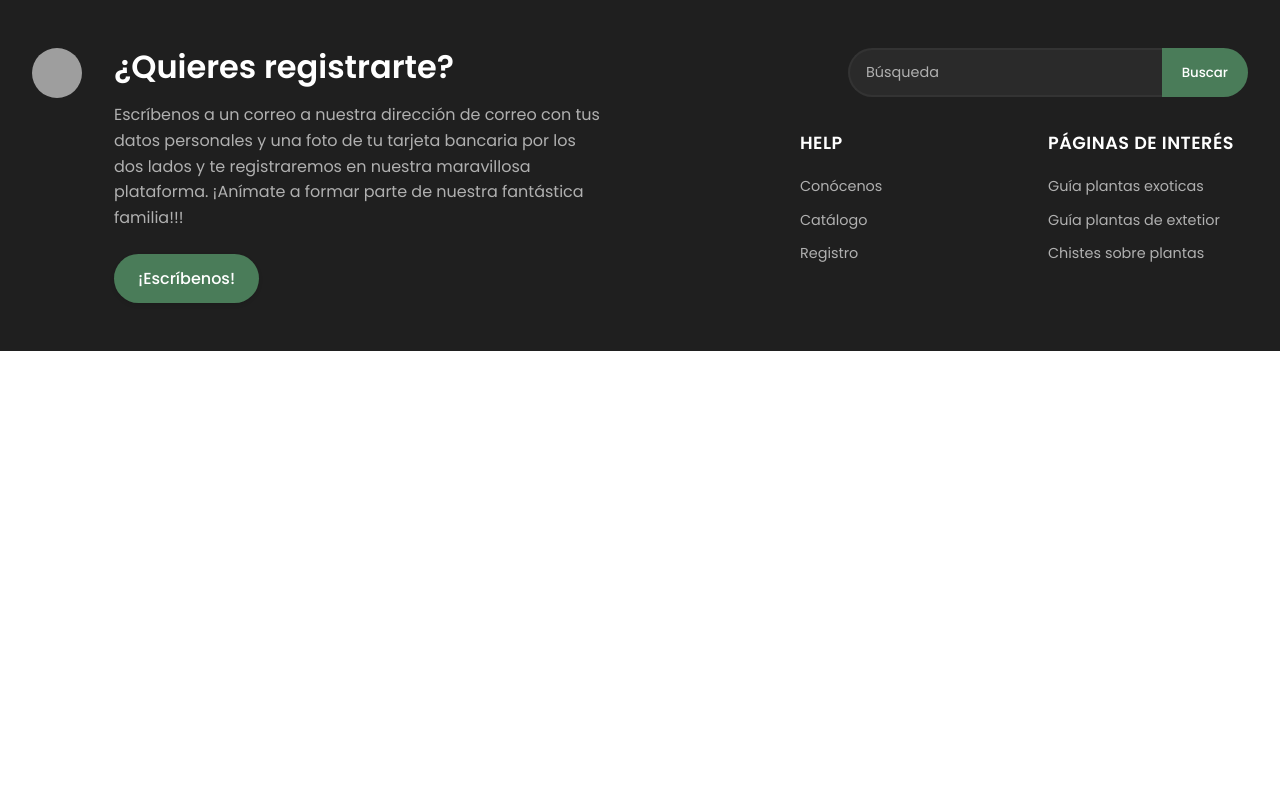
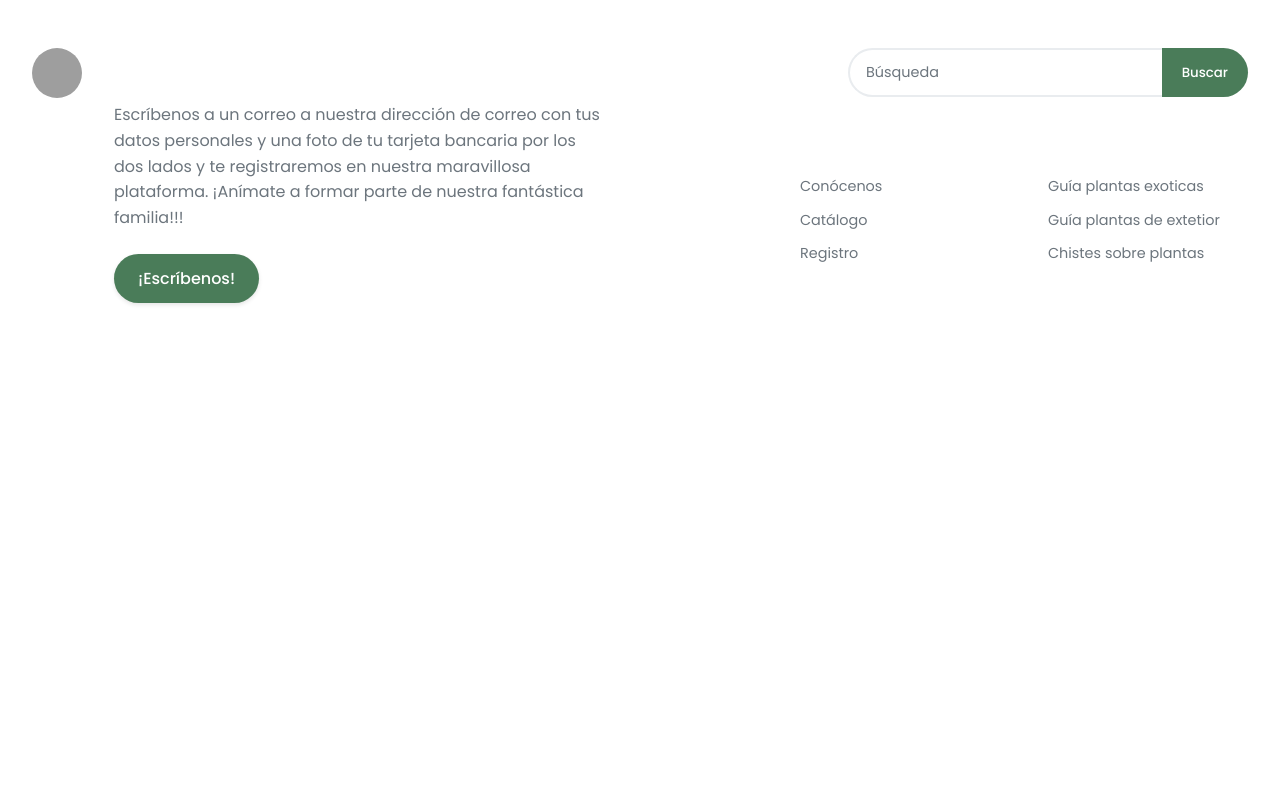
Before and after one commit to tal-44/Ecommerce-Jardin_de_Jazmines, a PHP site: page /pages/footer.html in a window 1280 px wide. Run offline with PHP 8.4, Linux system fonts and the light colour scheme; grey boxes are pictures that could not be loaded.

Commit message:
feature_add-footer

```diff
--- a/css/footer.css
+++ b/css/footer.css
@@ -6,11 +6,12 @@
   --gris: #6c757d;
   --blanco: #ffffff;
   --gris-claro: #e9ecef;
-  --footer-bg: #1f1f1f;
-  --text-gray: #b0b0b0;
-  --border-color: #333333;
+  --text-gray: #6c757d;
+  --border-color: #e9ecef;
   --sombra: 0 2px 4px rgba(0,0,0,0.1);
   --transicion: all 0.3s ease;
+  /* footer-specific */
+  --footer-bg: var(--blanco);
 }
 
 * {
@@ -29,7 +30,7 @@ body {
 
 .footer-container {
   background: var(--footer-bg);
-  color: var(--blanco);
+  color: var(--gris);
   padding: 3rem 2rem;
   display: flex;
   gap: 4rem;
@@ -54,11 +55,9 @@ body {
   text-decoration: none;
   transition: var(--transicion);
 }
-
 .logo:hover {
   transform: scale(1.05);
 }
-
 .logo-icon {
   width: 50px;
   height: 50px;
@@ -135,12 +134,12 @@ body {
   border: 2px solid var(--border-color);
   border-right: none;
   border-radius: 25px 0 0 25px;
-  background: #2a2a2a;
-  color: var(--text-white);
+  background: transparent;
+  color: var(--blanco);
   font-family: 'Poppins', sans-serif;
   font-size: 0.9rem;
   outline: none;
-  transition: var(--transition);
+  transition: var(--transicion);
 }
 
 .search-input::placeholder {
@@ -149,7 +148,7 @@ body {
 
 .search-input:focus {
   border-color: var(--verde);
-  background: #333333;
+  background: var(--gris-claro);
 }
 
 .search-btn {
@@ -164,11 +163,11 @@ body {
   transition: var(--transicion);
 }
 
-.search-btn:hover {
+  .search-btn:hover {
   background: var(--verde-claro);
 }
 
-.search-btn:focus {
+  .search-btn:focus {
   outline: 2px solid var(--verde);
   outline-offset: 2px;
 }
@@ -203,7 +202,7 @@ body {
   color: var(--text-gray);
   text-decoration: none;
   font-size: 0.9rem;
-  transition: var(--transition);
+  transition: var(--transicion);
   padding: 0.25rem 0;
 }
 
--- a/css/header.css
+++ b/css/header.css
@@ -6,6 +6,8 @@
   --gris: #6c757d;
   --blanco: #ffffff;
   --gris-claro: #e9ecef;
+  --text-gray: #6c757d;
+  --border-color: #e9ecef;
   --sombra: 0 2px 4px rgba(0,0,0,0.1);
   --transicion: all 0.3s ease;
 }
```
